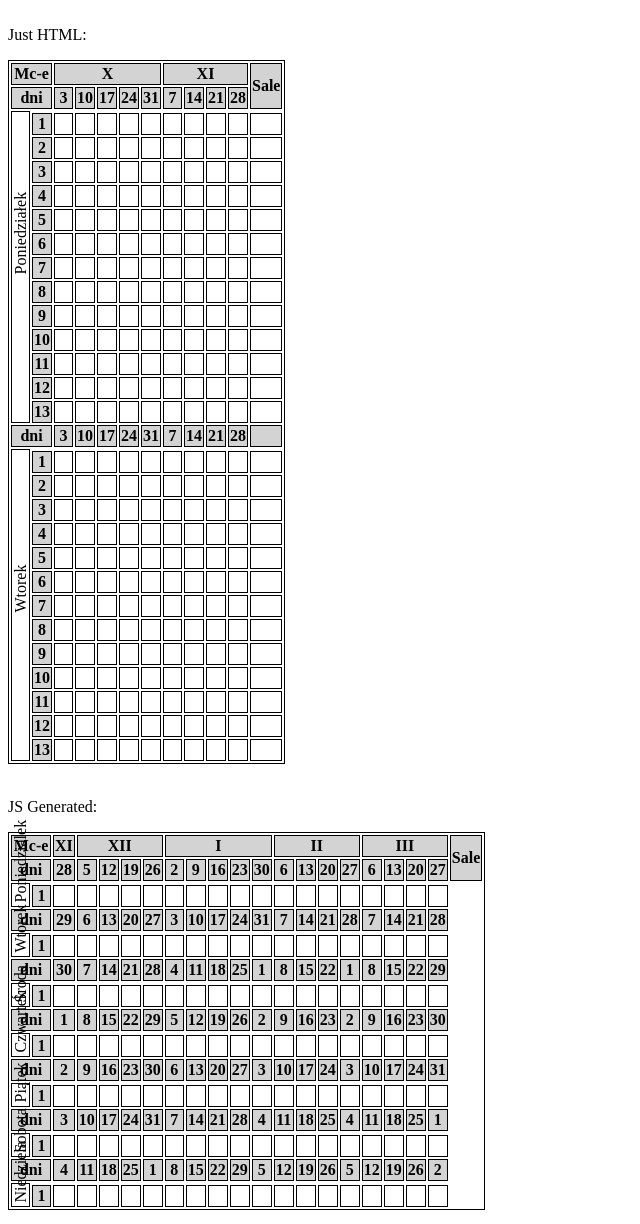
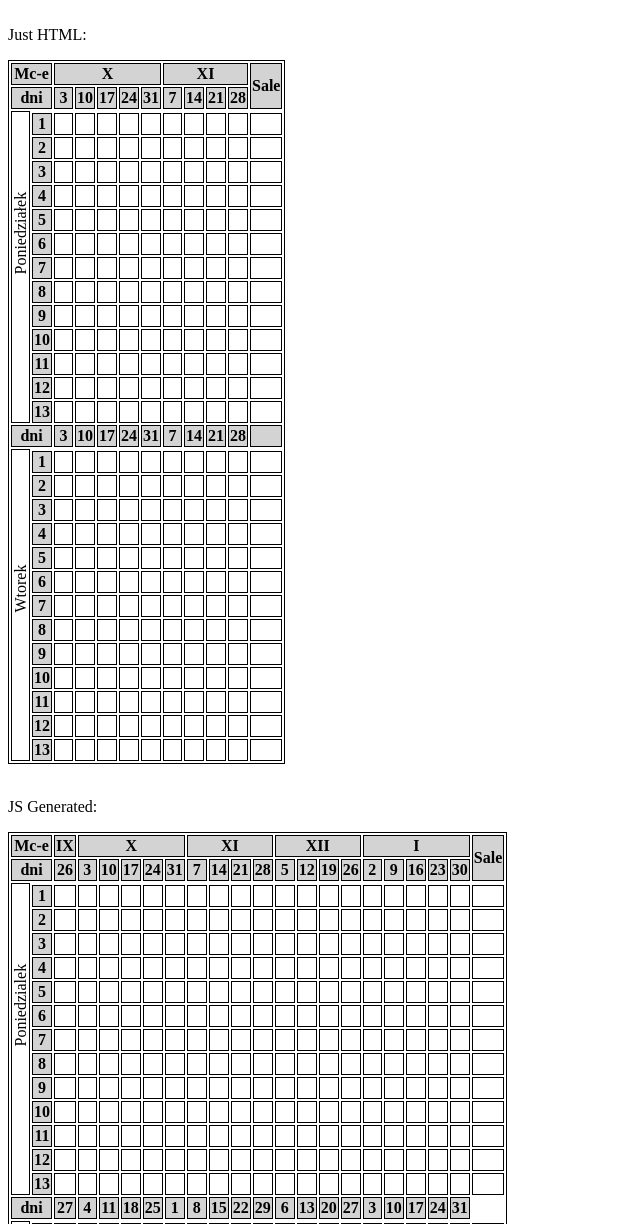
Before and after one commit to zacniewski/plan-lekcji, a plain HTML site: page index.html in a window 1280 px wide. Shown: the top 1224 px of the page, without its empty margins (0-640 px from the left). Drawn offline with Linux system fonts and the light colour scheme.

Commit message:
RC2 : id works, all working

```diff
--- a/index.html
+++ b/index.html
@@ -401,8 +401,8 @@
 		<script type="text/ecmascript" src="js/jquery-3.1.1.min.js"></script>
 		<script type="text/ecmascript" src="js/script.js"></script>
 		<script type="text/ecmascript">
-			let startDate = new Date(2016, 11, 1); // 2016-10-01
-            let timetable = new timeTable('#myTable', startDate, 4, 1);
+			let startDate = new Date(2016, 9, 1); // 2016-10-01 JS Months 0-11
+            let timetable = new timeTable('#myTable', startDate, 4, 13);
             timetable.drawTable();
 		</script>
 	</body>
--- a/js/script.js
+++ b/js/script.js
@@ -56,9 +56,9 @@ class timeTable {
             for (let numOfClass = 1; numOfClass <= this.numberOfClassHours; numOfClass++) {
                 html.push('<tr><td class="dark-gray">' + numOfClass + '</td>');
                 for (let i = 0; i < data.length; i++) {
-                    for (let weeksNum = 0; weeksNum < data[i].numOfWeeks; weeksNum++) {
+                    for (let weeksNum = 0; weeksNum < data[i].days[dayNo].length; weeksNum++) {
                         let day = data[i].days[dayNo][weeksNum];
-                        let id = "class-" + numOfClass + "-" + data[i].year + "-" + data[i].month + "-" + day;
+                        let id = "class-" + numOfClass + "-" + data[i].year + "-" + (day.getMonth()+1) + "-" + day.getDate();
                         html.push('<td id="' + id + '"></td>');
                     }
                 }
@@ -135,12 +135,10 @@ class timeTable {
         lastDay.setDate(1);
         lastDay.setMonth(lastDay.getMonth() + 1);
         lastDay.setDate(0);
-        console.log(daydiff(lastMonday, lastDay), lastMonday, lastDay);
         let numOfDaysToPush = 6 - (daydiff(lastMonday, lastDay));
         let dat = this.__cloneDate(lastMonday);
         dat.setDate(1);
         dat.setMonth(dat.getMonth() + 1);
-        console.log(dat);
         for (let i = 8 - numOfDaysToPush; i <= 7; i++) {
             let dayNo = i == 7 ? 0 : i;
             data[data.length - 1].days[dayNo].push(this.__cloneDate(dat));
```
